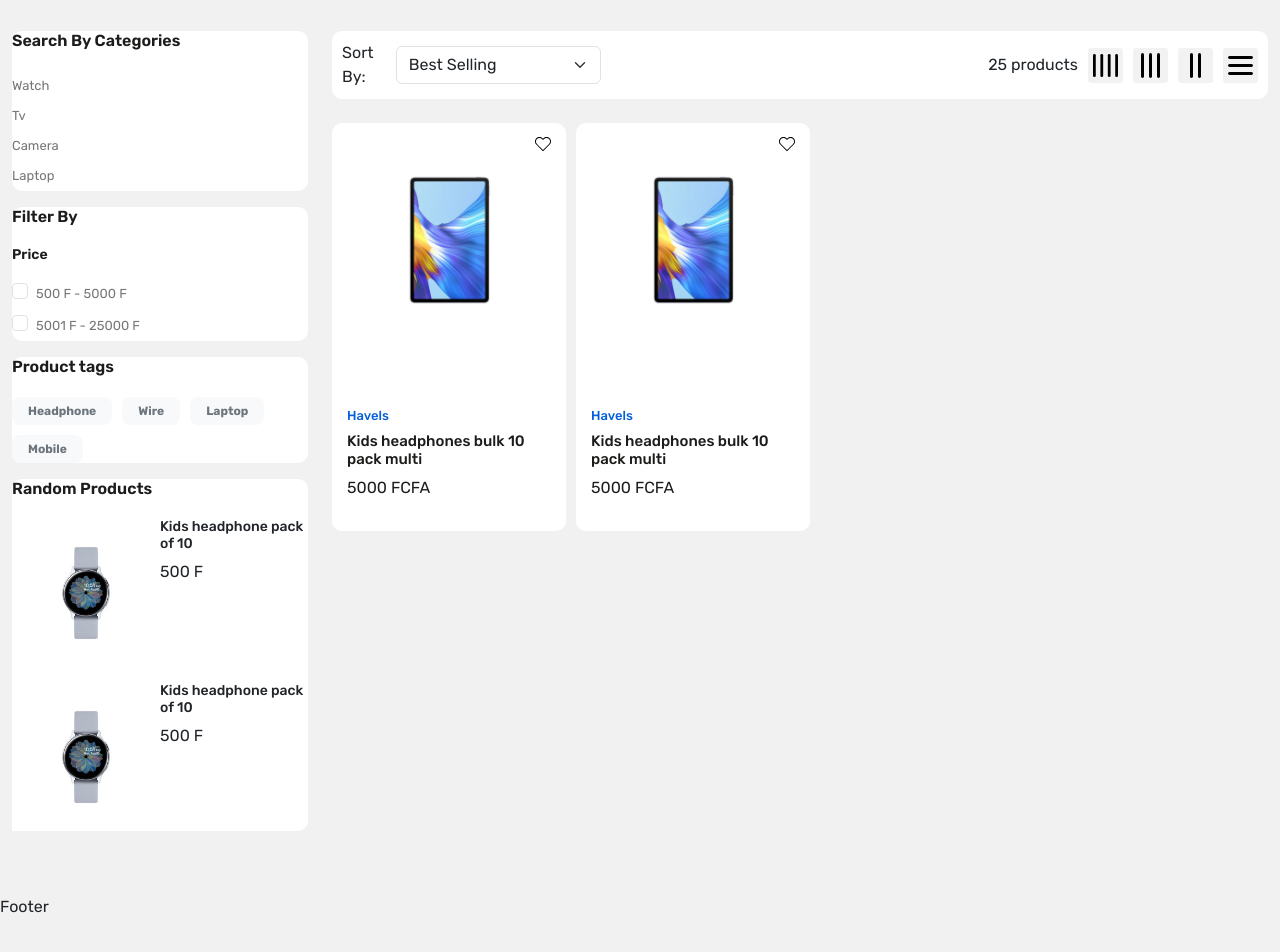
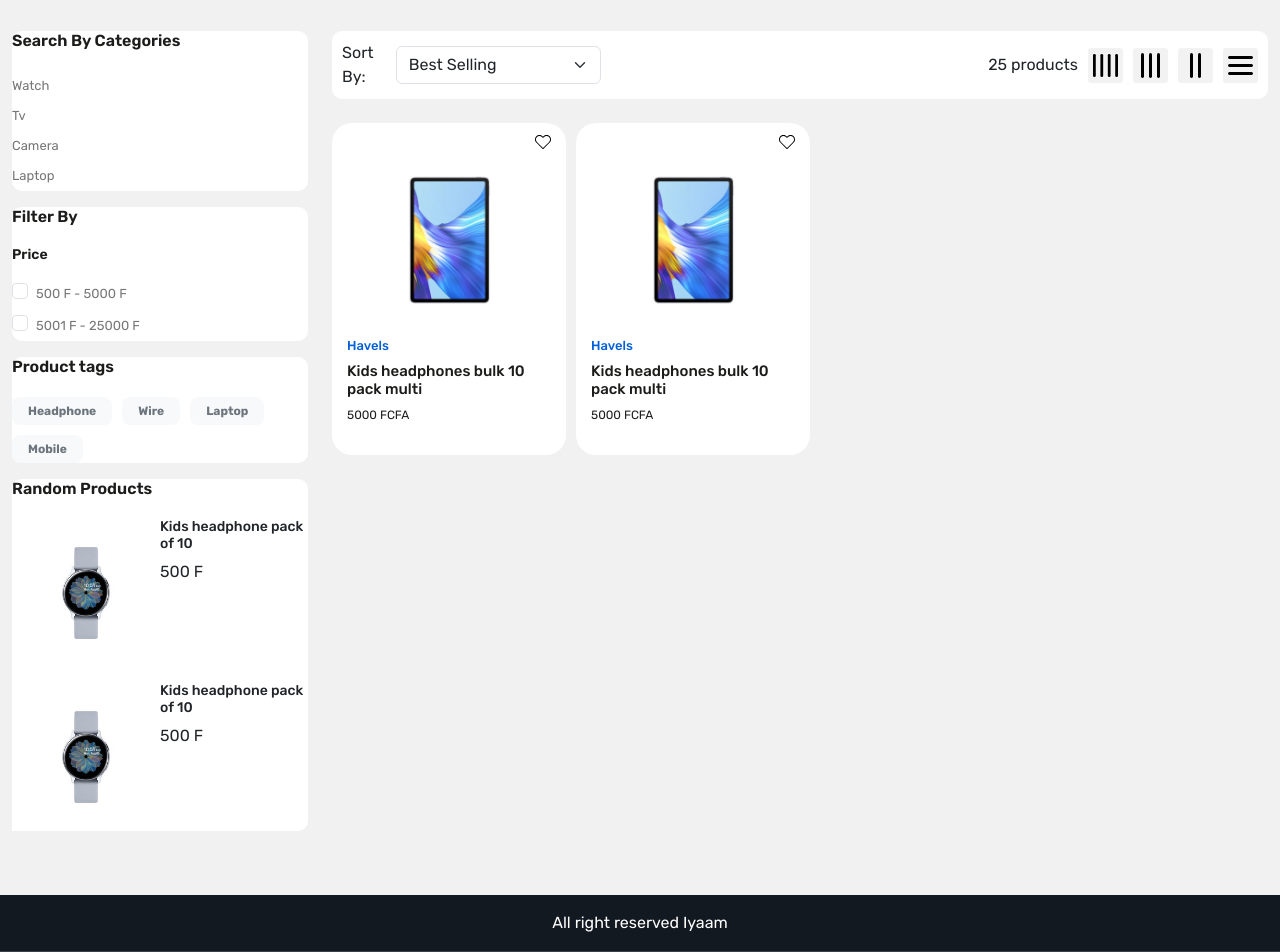
Before and after one commit to sikapal/iyaam3, a React (Create React App) app: page /product in a window 1280 px wide. Shown: the part 239-1191 px from the top of the page. Before the commit the page ends 1158 px from the top, so only its background shows below. Built offline with nearby package versions, Linux system fonts and the light colour scheme.

Commit message:
modifications on product card and chat

```diff
--- a/src/App.css
+++ b/src/App.css
@@ -4,7 +4,7 @@
   box-sizing: border-box;
 }
 ::-webkit-scrollbar{
-  width: 4px;
+  width: 8px;
 }
 
 ::-webkit-scrollbar-track{
@@ -82,7 +82,7 @@ a {
 }
 
 .header-upper {
-  background-color: var(--color-3b4149);
+  background-color: var(--color-131921);
 
 }
 
@@ -258,17 +258,19 @@ a {
     .product-card{
       padding: 15px;
       background-color: white;
-      border-radius: 10px;
+      border-radius: 20px;
       overflow: hidden;
       width: 100%;
+      margin-bottom: 20px;
+
     }
     .product-card p.description{
-      font-size: 16px;
+      font-size: 13px;
       color: var(--color-1c1c1b);
       margin-right: 20px;
     }
     .product-card .product-image{
-      height: 270px;
+      height: 200px;
     }
 
     .product-card .product-image img{
@@ -287,7 +289,7 @@ a {
       color:var(--color-1c1c1b) ;
     }
     .product-card .product-details p.price{
-      font-size: 16px;
+      font-size: 12px;
       color:var(--color-1c1c1b) ;
     }
 
--- a/src/chatComponents/Chat.js
+++ b/src/chatComponents/Chat.js
@@ -1,7 +1,7 @@
 import React, { useState,useEffect,useRef } from "react";
 import "./chat.css";
 import info from "../images/info.png";
-import video from "../images/video.png";
+//import video from "../images/video.png";
 import phone from "../images/phone.png";
 import avatar from "../images/avatar.png";
 import emoji from "../images/emoji.png";
@@ -36,8 +36,9 @@ const Chat = () => {
         </div>
         <div className="icons">
           <img src={phone} alt="phone" />
-          <img src={video} alt="video" />
           <img src={info} alt="info" />
+          { /** <img src={video} alt="video" />*/}
+
         </div>
       </div>
           <div className="center">
--- a/src/chatComponents/Userinfo.js
+++ b/src/chatComponents/Userinfo.js
@@ -2,7 +2,7 @@ import React from "react";
 import "./userinfo.css";
 import avatar from "../images/avatar.png";
 import more from "../images/more.png";
-import video from "../images/video.png";
+//import video from "../images/video.png";
 import edit from "../images/edit.png";
 
 const Userinfo = () => {
@@ -10,11 +10,10 @@ const Userinfo = () => {
     <div className="userInfo">
       <div className="user">
         <img src={avatar} alt=""></img>
-        <h2 className="chat-h2">John Doe</h2>
+        <h2 className="chat-h2 ">John Doe</h2>
       </div>
       <div className="icons">
-        <img src={more} alt=""></img>
-        <img src={video} alt=""></img>
+        <img src={more} alt=""></img>{/* <img src={video} alt=""></img> */}
         <img src={edit} alt=""></img>
       </div>
     </div>
--- a/src/chatComponents/list.css
+++ b/src/chatComponents/list.css
@@ -2,4 +2,5 @@
     flex: 1;
     display: flex;
     flex-direction: column;
+    background-color: rgba(99, 91, 91, 0.591);
 }
--- a/src/components/Footer.js
+++ b/src/components/Footer.js
@@ -3,9 +3,19 @@ import React from 'react'
 const Footer = () => {
   return (
     <div>
-      Footer
+      <header className="header-top-strip py-3">
+        <div className=".container-xxl">
+          <div className="row">
+            <div className="col-12">
+              <p className="text-white mb-0 text-center">
+                All right reserved Iyaam
+              </p>
+            </div>
+          </div>
+        </div>
+      </header>
     </div>
-  )
+  );
 }
 
 export default Footer
--- a/src/pages/Home.js
+++ b/src/pages/Home.js
@@ -11,7 +11,7 @@ const Home = () => {
         <div className="row" >
           <div className='col-6'>
             <div className='main-banner position-relative '>
-              <img className='img-fluid rounded-3' src='images/main-banner-1.jpg' alt='main banner' />
+              <img className='img-fluid rounded-3' src='images/main-banner.jpg' alt='main banner' />
 
               <div className='main-banner-content position-absolute'>
                 <h4>Supercharged for pro</h4>
```
